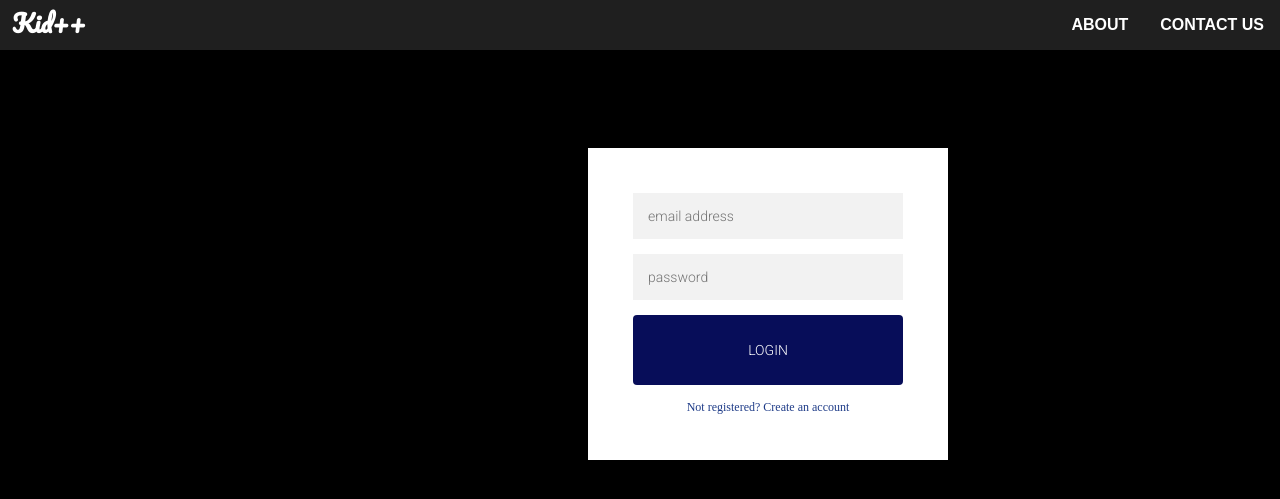
After one commit to nikhil-suwalka/CodeSyncr, a Django app: page /test/ in a window 1280 px wide. The commit adds this page. Shown: the top 499 px of the page. Run offline with Django 3.2, Linux system fonts and the light colour scheme.

Commit message:
add more pages and changed css

```diff
--- a/code_syncr/urls.py
+++ b/code_syncr/urls.py
@@ -18,6 +18,7 @@ from django.urls import path
 
 from main_app.views import *
 
+
 urlpatterns = [
     path('admin/', admin.site.urls),
     path('', home_view, name="home_view"),
@@ -27,5 +28,5 @@ urlpatterns = [
     path('samesession/<int:num>', same_session, name="same_session"),
     path('change_language/', change_language, name="change_language"),
     path('execute_code/', execute_code_fun, name="execute_code_fun"),
-
+    path('test/',run_links,name="run_link")
 ]
--- a/main_app/views.py
+++ b/main_app/views.py
@@ -173,3 +173,7 @@ def execute_code_fun(request):
     # output = "<br />".join(output.split("\n"))
     # print("OUTPUT: ", output)
     return HttpResponse(json.dumps({"output": output}), content_type="application/json")
+
+
+def run_links(request):
+    return render(request,"login.html",{"links":["Nishit","b","c"]})
--- /dev/null
+++ b/static/css/login.css
@@ -0,0 +1,90 @@
+@import url(https://fonts.googleapis.com/css?family=Roboto:300);
+
+.login-page {
+  width: 360px;
+  padding: 8% 0 0;
+  margin: auto;
+}
+.form {
+  position: relative;
+  z-index: 1;
+  background: #FFFFFF;
+  max-width: 360px;
+  margin: 0 auto 100px;
+  padding: 45px;
+  text-align: center;
+  box-shadow: 0 0 20px 0 rgba(0, 0, 0, 0.2), 0 5px 5px 0 rgba(0, 0, 0, 0.24);
+}
+.form input {
+  font-family: "Roboto", sans-serif;
+  outline: 0;
+  background: #f2f2f2;
+  width: 100%;
+  border: 0;
+  margin: 0 0 15px;
+  padding: 15px;
+  box-sizing: border-box;
+  font-size: 14px;
+}
+.form button {
+  font-family: "Roboto", sans-serif;
+  text-transform: uppercase;
+  outline: 0;
+  background: #070d59;
+  width: 100%;
+  border: 0;
+  padding: 15px;
+  color: #FFFFFF;
+  font-size: 14px;
+  -webkit-transition: all 0.3 ease;
+  transition: all 0.3 ease;
+  cursor: pointer;
+}
+.form button:hover,.form button:active,.form button:focus {
+  background: #1f3c88;
+}
+.form .message {
+  margin: 15px 0 0;
+  color: #1f3c88;
+  font-size: 12px;
+}
+.form .message a {
+  color: #1f3c88;
+  text-decoration: none;
+}
+.form .register-form {
+  display: none;
+}
+.container {
+  position: relative;
+  z-index: 1;
+  max-width: 300px;
+  margin: 0 auto;
+}
+.container:before, .container:after {
+  content: "";
+  display: block;
+  clear: both;
+}
+.container .info {
+  margin: 50px auto;
+  text-align: center;
+}
+.container .info h1 {
+  margin: 0 0 15px;
+  padding: 0;
+  font-size: 36px;
+  font-weight: 300;
+  color: #1a1a1a;
+}
+.container .info span {
+  color: #4d4d4d;
+  font-size: 12px;
+}
+.container .info span a {
+  color: #000000;
+  text-decoration: none;
+}
+.container .info span .fa {
+  color: #EF3B3A;
+}
--- a/static/css/main.css
+++ b/static/css/main.css
@@ -2,14 +2,16 @@
 
 body{
     margin: 0;
-    background: #3b3355;
+    background: black;
 }
 
 nav{
-    background: rgb(191, 205, 224);
-    background: linear-gradient(90deg, rgba(191,205,224,1) 36%, rgba(254,252,253,1) 100%);
-    margin-top: 1em;
-    border-radius: 3em;
+    /*background: rgb(191, 205, 224);
+    background: linear-gradient(90deg, rgba(191,205,224,1) 36%, rgba(254,252,253,1) 100%);*/
+    background: #1F1F1F;
+    /*margin-top: 1em;*/
+    /*border-radius: 3em;*/
+    min-width: 100%;
 }
 
 .navbar{
@@ -19,10 +21,10 @@ nav{
 
 .navbar > .navitems{
     display: flex;
-
+    text-transform: uppercase;
 }
 .clogo{
-    color: #3b3355;
+    color: white;
     font-family: Pacifico, sans-serif;
     font-size: 1em;
     font-weight: bold;
@@ -30,7 +32,7 @@ nav{
     padding-bottom: 0;
 }
 .logo{
-    color: #3b3355;
+    color: white;
     font-family: Pacifico, sans-serif;
     font-size: 1.5em;
     font-weight: bold;
@@ -43,7 +45,7 @@ nav{
 
 .navitem a{
     text-decoration: none;
-    color: #5d5d81;
+    color: white;
     font-weight: bold;
     font-family: "Montserrat SemiBold",sans-serif;
     margin: 0 1em 0;
@@ -62,7 +64,7 @@ nav{
 
 .main_section #codearea{
     max-height: 700px;
-    background: #5d5d81;
+    background: #1F1F1F;
     color: white;
     resize: none;
     font-size: 1.2em;
@@ -73,7 +75,7 @@ nav{
 }
 #codeoutput{
     white-space: pre-wrap;
-    background: #453e56;
+    background: #1F1F1F;
     margin-top: 0.5em;
     height: 80%;
     width: 100%;
@@ -105,7 +107,7 @@ footer{
 
 @media screen and (min-width: 500px){
     nav{
-        margin: 1em 5% 0 5%;
+        margin: 0 5% 0 0;
     }
     footer{
         width: 90%;
@@ -117,7 +119,7 @@ footer{
         font-size: 0.75em;
     }
     .main_section #codearea{
-        background: #5d5d81;
+        background: #1F1F1F;
         color: white;
         min-height: 70vw;
     }
@@ -127,15 +129,22 @@ footer{
     .container{
         margin-right: 5%;
     }
+    .main_section #codeoutputdiv{
+        margin-top: 1em;
+    }
+    .main_section #codeoutput{
+        min-height: 30vh;
+        color: #1F1F1F;
+    }
 }
 
 @media screen and (min-width: 650px){
     nav{
-        margin: 1em 10% 0 10%;
+        margin: 0 10% 0 0;
     }
     footer{
         width: 80%;
-        margin: 1em 10% 0 10%;
+        margin: 0 10% 0 0;
         border-top-left-radius: 3em;
         border-top-right-radius: 3em;
     }
@@ -147,9 +156,15 @@ footer{
         margin-left: 10%;
     }
     .main_section #codearea{
-        background: #5d5d81;
-        color: white;
-        min-height: 500px;
+        background: #1F1F1F;
+        min-height: 50vh;
+    }
+    .main_section #codeoutput{
+        min-height: 30vh;
+        color: #1F1F1F;
+    }
+    .main_section #codeoutputdiv{
+        margin-top: 1em;
     }
     .container{
         margin-right: 10%;
@@ -160,32 +175,152 @@ footer{
 }
 @media screen and (min-width: 1024px){
     nav{
-        margin: 1em 20% 0 20%;
+        margin: 0 20% 0 0;
     }
     footer{
         width: 60%;
-        margin: 1em 20% 0 20%;
-        border-top-left-radius: 3em;
-        border-top-right-radius: 3em;
     }
     .main_section{
         margin-top: 1em;
         margin-left: 20%;
     }
     .main_section #codearea{
-        height: 50em;
-        background: #5d5d81;
+        background: #1F1F1F;
         min-width: 60%;
         color: white;
+        min-height: 80vh;
     }
     .main_section #codeoutputdiv{
         margin-top: 0;
         margin-left: 1em;
         width: 40%;
-        height: 52.5em;
+        min-height: 70vh;
     }
     .container{
         margin-right: 25%;
         flex-direction: row;
+        min-height: 100%;
     }
 }
+
+
+/** Custom Select **/
+.custom-select-wrapper {
+    position: relative;
+    display: inline-block;
+    user-select: none;
+}
+.custom-select-wrapper select {
+    display: none;
+}
+.custom-select {
+    position: relative;
+    display: inline-block;
+}
+.custom-select-trigger {
+    position: relative;
+    display: block;
+    width: 60px;
+    padding: 0 84px 0 22px;
+    font-size: 15px;
+    font-weight: 300;
+    color: #000000;
+    line-height: 40px;
+    background: #d2d2d2;
+    border-radius: 4px;
+    cursor: pointer;
+}
+.custom-select-trigger:after {
+    position: absolute;
+    display: block;
+    content: '';
+    width: 10px; height: 10px;
+    top: 50%; right: 25px;
+    margin-top: -3px;
+    border-bottom: 1px solid #000000;
+    border-right: 1px solid #000000;
+    transform: rotate(45deg) translateY(-50%);
+    transition: all .4s ease-in-out;
+    transform-origin: 50% 0;
+}
+.custom-select.opened .custom-select-trigger:after {
+    margin-top: 3px;
+    transform: rotate(-135deg) translateY(-50%);
+}
+.custom-options {
+    position: absolute;
+    display: block;
+    top: 100%; left: 0; right: 0;
+    min-width: 100%;
+    margin: 15px 0;
+    border: 1px solid #b5b5b5;
+    border-radius: 4px;
+    box-sizing: border-box;
+    box-shadow: 0 2px 1px rgba(0,0,0,.07);
+    background: #fff;
+    transition: all .4s ease-in-out;
+
+    opacity: 0;
+    visibility: hidden;
+    pointer-events: none;
+    transform: translateY(-15px);
+}
+.custom-select.opened .custom-options {
+    opacity: 1;
+    visibility: visible;
+    pointer-events: all;
+    transform: translateY(0);
+}
+.custom-options:before {
+    position: absolute;
+    display: block;
+    content: '';
+    bottom: 100%; right: 25px;
+    width: 7px; height: 7px;
+    margin-bottom: -4px;
+    border-top: 1px solid #b5b5b5;
+    border-left: 1px solid #b5b5b5;
+    background: #fff;
+    transform: rotate(45deg);
+    transition: all .4s ease-in-out;
+}
+.option-hover:before {
+    background: #f9f9f9;
+}
+.custom-option {
+    position: relative;
+    display: block;
+    padding: 0 22px;
+    border-bottom: 1px solid #b5b5b5;
+    font-size: 18px;
+    font-weight: 600;
+    color: #b5b5b5;
+    line-height: 47px;
+    cursor: pointer;
+    transition: all .4s ease-in-out;
+}
+.custom-option:first-of-type {
+    border-radius: 4px 4px 0 0;
+}
+.custom-option:last-of-type {
+    border-bottom: 0;
+    border-radius: 0 0 4px 4px;
+}
+.custom-option:hover,
+.custom-option.selection {
+    background: #f9f9f9;
+}
+
+button{
+    min-width: fit-content;
+    padding: 0 10px 0 10px;
+    font-size: 13px;
+    font-weight: 300;
+    color: #000000;
+    line-height: 40px;
+    background: #d2d2d2;
+    border-radius: 4px;
+    cursor: pointer;
+    white-space: nowrap;
+    text-align: center;
+}
--- /dev/null
+++ b/templates/login.html
@@ -0,0 +1,54 @@
+{% load static %}
+
+
+<!DOCTYPE html>
+<html lang="en">
+<head>
+    <meta charset="UTF-8">
+    <title>Kid++</title>
+    <link rel="stylesheet" href="{% static 'css/main.css' %}">
+    <link rel="stylesheet" href="{% static 'css/login.css' %}">
+    <script
+  src="https://code.jquery.com/jquery-3.5.1.min.js"
+  integrity="sha256-9/aliU8dGd2tb6OSsuzixeV4y/faTqgFtohetphbbj0="
+  crossorigin="anonymous"></script>
+</head>
+<body>
+    <nav class="navbar">
+        <div class="logo"><span class="clogo">K</span><span class="endlogo">id++</span></div>
+
+        <ul class="navitems">
+            <li class="navitem"><a href="">About</a></li>
+            <li class="navitem"><a href="">Contact Us</a></li>
+        </ul>
+    </nav>
+    <section class="main_section">
+        <div class="login-container">
+            <div class="login-page">
+              <div class="form">
+                <form class="register-form">
+                    <input type="text" placeholder="name"/>
+                  <input type="text" placeholder="email address"/>
+                  <input type="password" placeholder="password"/>
+                  <button>create</button>
+                  <p class="message">Already registered? <a href="#">Sign In</a></p>
+                </form>
+                <form class="login-form">
+                  <input type="text" placeholder="email address"/>
+                  <input type="password" placeholder="password"/>
+                  <button>login</button>
+                  <p class="message">Not registered? <a href="#">Create an account</a></p>
+                </form>
+              </div>
+            </div>
+        </div>
+    </section>
+
+    <script>
+
+        $('.message a').click(function(){
+           $('form').animate({height: "toggle", opacity: "toggle"}, "slow");
+        });
+    </script>
+</body>
+</html>
```
Also changed, not shown: static/css/linkTable.css (added, +135 -0 lines), templates/home.html (+39 -3 lines), templates/links.html (added, +48 -0 lines).
